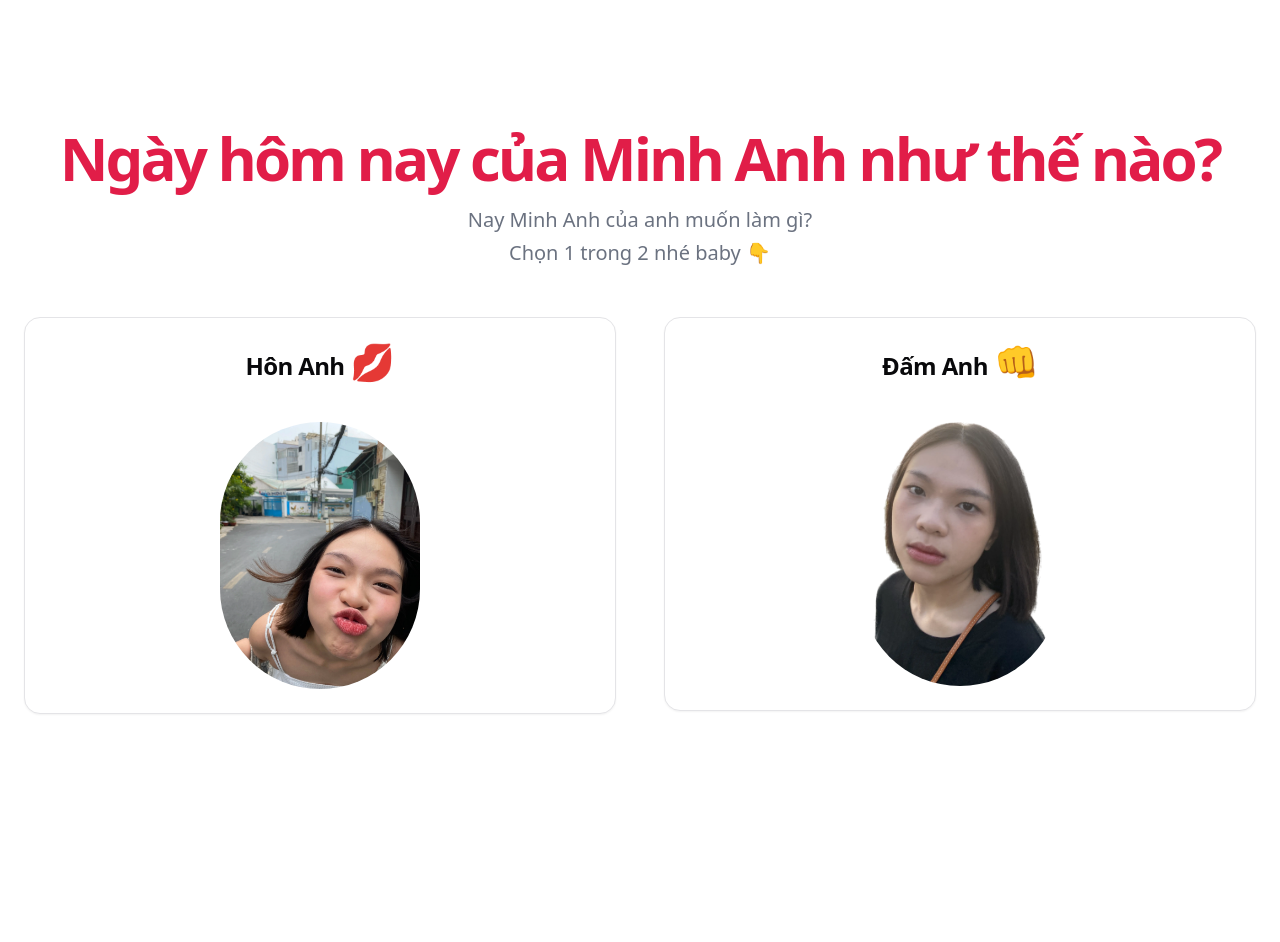
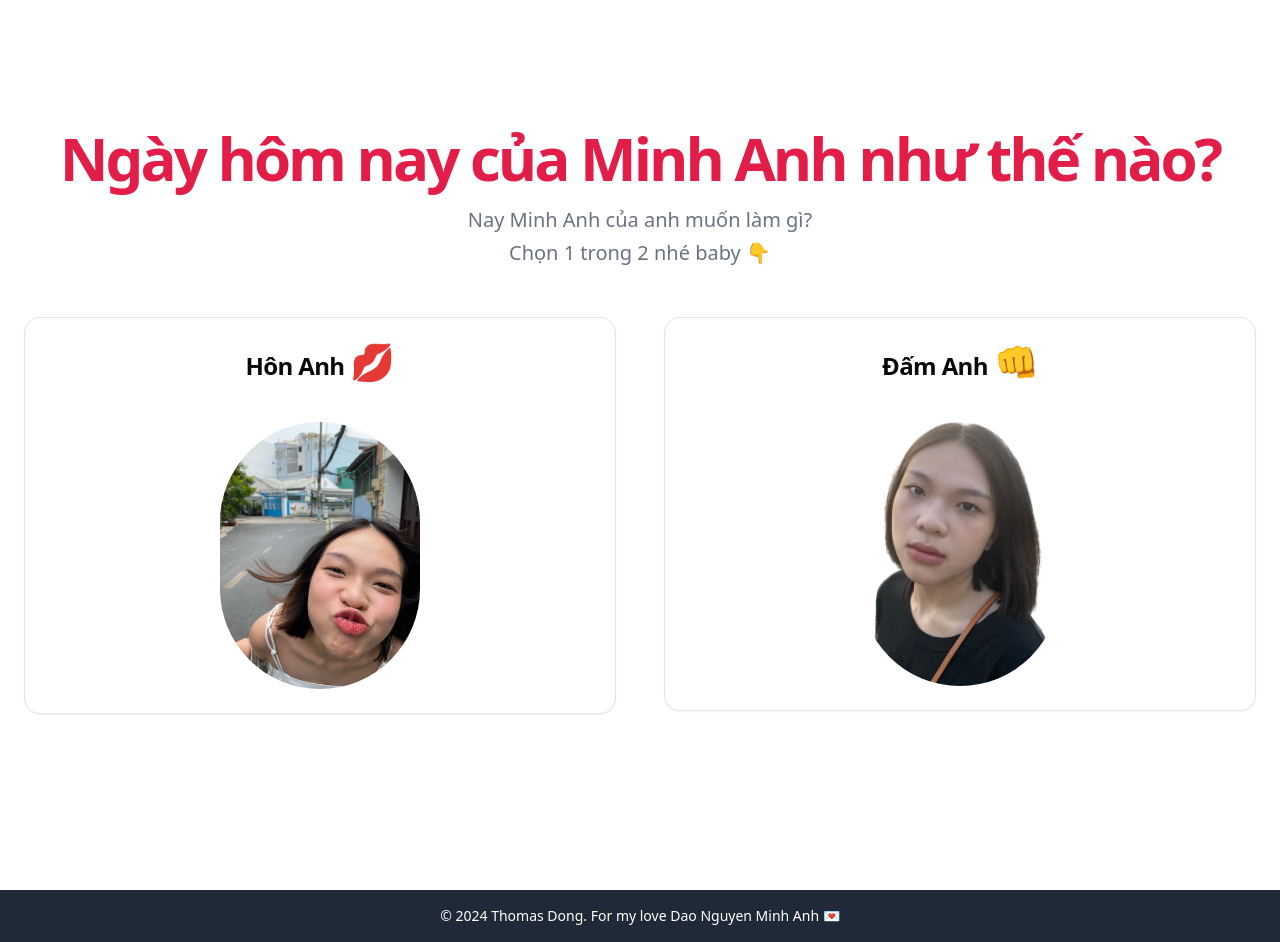
Before and after one commit to dgbaoquoc/minh-anh, a Next.js app: page / in a window 1280 px wide. Before the commit the page ends 890 px from the top, so only its background shows below. Built offline with nearby package versions, Linux system fonts and the light colour scheme.

Commit message:
feat: add footer & noStore for kissing page

```diff
--- a/app/(landing)/hon-anh/page.tsx
+++ b/app/(landing)/hon-anh/page.tsx
@@ -8,6 +8,7 @@ import {
 import { Shell } from "@/components/shells/shell";
 import { supabase } from "@/lib/supabase";
 import { type Metadata } from "next";
+import { unstable_noStore } from "next/cache";
 import Image from "next/image";
 
 export const metadata: Metadata = {
@@ -16,6 +17,7 @@ export const metadata: Metadata = {
 };
 
 export default async function HonAnhPage() {
+  unstable_noStore();
   let { data: kisses } = await supabase.from("punch").select("*").eq("id", 1);
 
   const kissOnly = kisses![0];
--- a/app/(landing)/layout.tsx
+++ b/app/(landing)/layout.tsx
@@ -1,3 +1,5 @@
+import SiteFooter from "@/components/layout/site-footer";
+
 interface LandingLayoutProps
   extends React.PropsWithChildren<{
     modal: React.ReactNode;
@@ -13,6 +15,7 @@ export default async function LandingLayout({
         {children}
         {modal}
       </main>
+      <SiteFooter />
     </div>
   );
 }
--- /dev/null
+++ b/components/layout/site-footer.tsx
@@ -0,0 +1,11 @@
+export default function SiteFooter() {
+  return (
+    <footer className="w-full bg-gray-800 text-white py-4 mt-auto">
+      <div className="container mx-auto text-center">
+        <p className="text-sm">
+          © 2024 Thomas Dong. For my love Dao Nguyen Minh Anh 💌{" "}
+        </p>
+      </div>
+    </footer>
+  );
+}
```
Also changed, not shown: app/(landing)/page.tsx (renamed from app/page.tsx).
